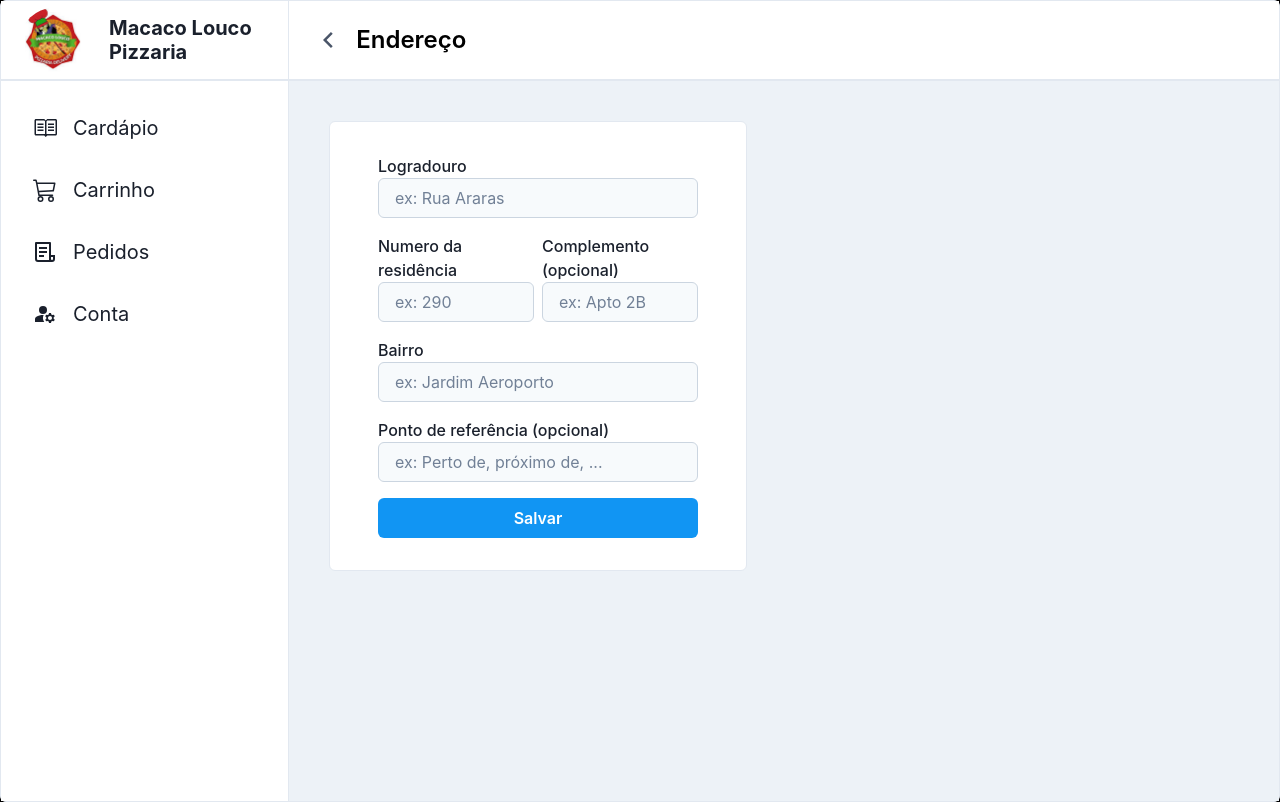
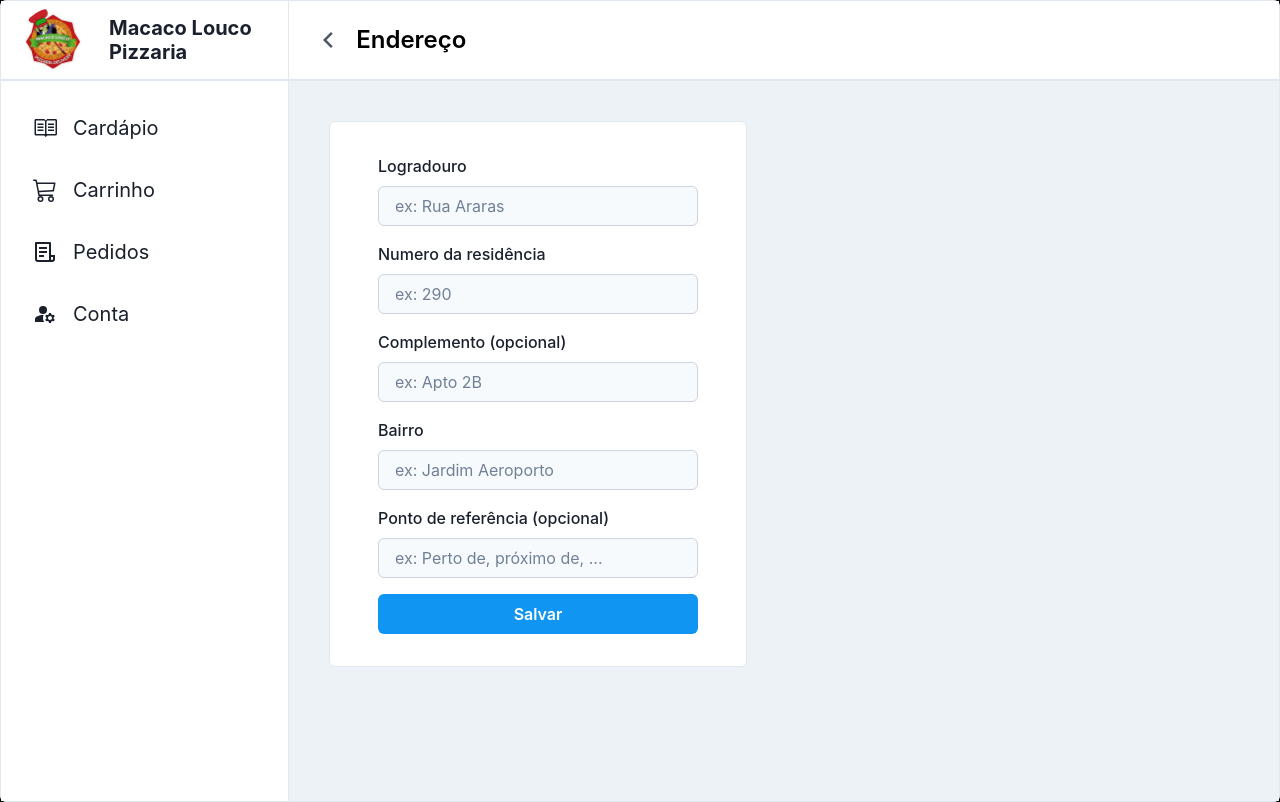
Before and after one commit to dashartt/food-dashing-app-frontend, a Next.js app: page /address in a window 1280 px wide. Built offline with nearby package versions, Linux system fonts and the light colour scheme.

Commit message:
feat: :sparkles: add form validation

```diff
--- a/src/components/forms/AddressForm.tsx
+++ b/src/components/forms/AddressForm.tsx
@@ -1,17 +1,54 @@
 import {
   Button,
   FormControl,
+  FormErrorMessage,
   FormLabel,
-  HStack,
   Input,
 } from "@chakra-ui/react";
+import { zodResolver } from "@hookform/resolvers/zod";
 import { useRouter } from "next/navigation";
 import { useEffect, useState } from "react";
 import { useForm } from "react-hook-form";
 import useAddressesState from "src/store/checkout/useAddresses";
 import type { IAddress } from "src/types";
+import zod from "zod";
 
 import * as api from "../../services/api";
+
+const addressSchema = zod.object({
+  addressName: zod
+    .string({
+      required_error: "Preeencha o logradouro, exemplo: Rua, Passeio, etc...",
+    })
+    .min(5, {
+      message: "Preeencha o logradouro, exemplo: Rua, Passeio, etc...",
+    }),
+  addressNumber: zod
+    .string({
+      required_error: "Preencha o numero da residência",
+    })
+    .min(1, { message: "Preencha o numero da residência" }),
+  complement: zod
+    .string()
+    // .min(3, {
+    //   message: "Digite o complemento completamente, exemplo: apto 29",
+    // })
+    .optional(),
+  districtName: zod
+    .string({
+      required_error: "Preeencha o nome do bairro, exemplo: Jardim Aeroporto",
+    })
+    .min(3, {
+      message: "Preeencha o nome do bairro, exemplo: Jardim Aeroporto",
+    }),
+  referencePoint: zod
+    .string()
+    // .min(5, {
+    //   message:
+    //     "Digite a referência completamente, exemplo: Perto da Arno Hausser",
+    // })
+    .optional(),
+});
 
 type Props = {
   addressId?: string;
@@ -23,12 +60,19 @@ export default function AddressForm({ addressId = "" }: Props) {
   const { addAddress, setAddress, getAddress, updateAddress } =
     useAddressesState();
 
-  const initialAddress = getAddress(addressId);
-  const { handleSubmit, register } = useForm<IAddress>({
-    ...(initialAddress && { values: { ...initialAddress } }),
+  const initialFormValue = getAddress(addressId);
+  const {
+    handleSubmit,
+    register,
+    getValues,
+    formState: { errors },
+  } = useForm<IAddress>({
+    ...(initialFormValue && { values: { ...initialFormValue } }),
+    resolver: zodResolver(addressSchema),
   });
 
   const onSubmit = async (adressDTO: IAddress) => {
+    console.log(adressDTO);
     if (addressId !== "") {
       api
         .updateAddress(addressId, {
@@ -73,60 +117,80 @@ export default function AddressForm({ addressId = "" }: Props) {
           onSubmit={handleSubmit(onSubmit)}
           className="w-full space-y-4 p-4"
         >
-          <FormControl className="-space-y-2">
+          <FormControl isInvalid={!!errors.addressName}>
             <FormLabel htmlFor="addressName">Logradouro</FormLabel>
             <Input
-              className="bg-gray-100 placeholder:text-gray-600 border border-gray-400"
+              className="border border-gray-400 bg-gray-100 placeholder:text-gray-600"
               {...register("addressName")}
               id="addressName"
               placeholder="ex: Rua Araras"
             />
+
+            <FormErrorMessage>{errors.addressName?.message}</FormErrorMessage>
           </FormControl>
 
-          <HStack>
-            <FormControl className="-space-y-2">
-              <FormLabel htmlFor="addressNumber">
-                Numero da residência
-              </FormLabel>
+          <FormControl isInvalid={!!errors.addressNumber}>
+            <FormLabel htmlFor="addressNumber">Numero da residência</FormLabel>
             <Input
-                className="bg-gray-100 placeholder:text-gray-600 border border-gray-400"
+              className="border border-gray-400 bg-gray-100 placeholder:text-gray-600"
               {...register("addressNumber")}
               id="addressNumber"
               placeholder="ex: 290"
             />
+
+            <FormErrorMessage>{errors.addressNumber?.message}</FormErrorMessage>
           </FormControl>
 
-            <FormControl className="-space-y-2">
+          <FormControl isInvalid={!!errors.complement}>
             <FormLabel htmlFor="complement">Complemento (opcional)</FormLabel>
             <Input
-                className="bg-gray-100 placeholder:text-gray-600 border border-gray-400"
+              className="border border-gray-400 bg-gray-100 placeholder:text-gray-600"
               {...register("complement")}
               id="complement"
               placeholder="ex: Apto 2B"
             />
+
+            <FormErrorMessage>{errors.complement?.message}</FormErrorMessage>
           </FormControl>
-          </HStack>
-          <FormControl className="-space-y-2">
+
+          <FormControl isInvalid={!!errors.districtName}>
             <FormLabel htmlFor="districtName">Bairro</FormLabel>
             <Input
-              className="bg-gray-100 placeholder:text-gray-600 border border-gray-400"
+              className="border border-gray-400 bg-gray-100 placeholder:text-gray-600"
               {...register("districtName")}
               id="districtName"
               placeholder="ex: Jardim Aeroporto"
             />
+
+            <FormErrorMessage>{errors.districtName?.message}</FormErrorMessage>
           </FormControl>
 
-          <FormControl className="-space-y-2">
+          <FormControl isInvalid={!!errors.referencePoint}>
             <FormLabel htmlFor="referencePoint">
               Ponto de referência (opcional)
             </FormLabel>
 
             <Input
-              className="bg-gray-100 placeholder:text-gray-600 border border-gray-400"
-              {...register("referencePoint")}
+              className="border border-gray-400 bg-gray-100 placeholder:text-gray-600"
+              {...register("referencePoint", {
+                validate: {
+                  required: (value) => {
+                    if (
+                      value.length > 0 &&
+                      getValues("referencePoint").length > 0
+                    )
+                      return true;
+                    return false;
+                  },
+                },
+              })}
               id="referencePoint"
               placeholder="ex: Perto de, próximo de, ..."
             />
+
+            <FormErrorMessage>
+              {errors.referencePoint?.message}
+            </FormErrorMessage>
           </FormControl>
 
           <Button
```
Lines whose indentation alone changed are shown as unchanged.
